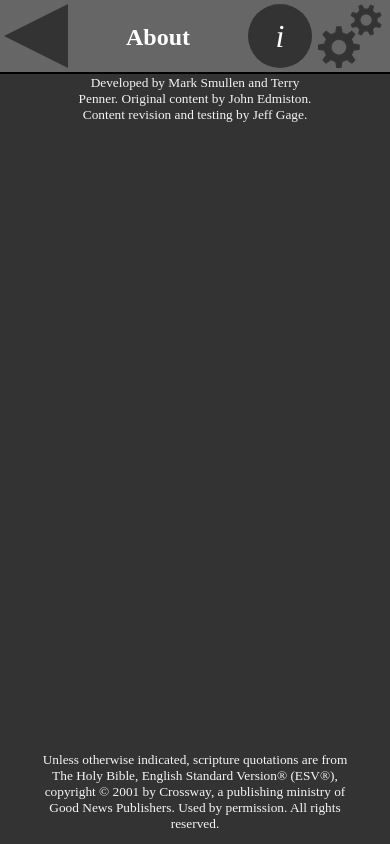
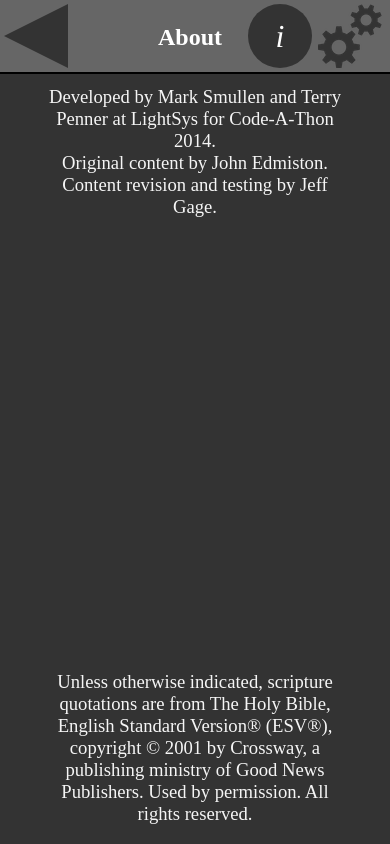
Before and after one commit to johnedmiston/How-to-Become-a-Christian, a plain HTML site: page www/about.html in a window 390 px wide. Drawn offline with Linux system fonts and the light colour scheme; some packages are replaced by stand-ins of ours.

Commit message:
Reformat about page, change version number.
The about page was too hard to read, so now it's better. Also, the app is
listed as version 1.0.0 now.

```diff
--- a/config.xml
+++ b/config.xml
@@ -1,5 +1,5 @@
 <?xml version='1.0' encoding='utf-8'?>
-<widget id="org.globalchristians.H2BaC" version="0.1.0" xmlns="http://www.w3.org/ns/widgets" xmlns:cdv="http://cordova.apache.org/ns/1.0">
+<widget id="org.globalchristians.H2BaC" version="1.0.0" xmlns="http://www.w3.org/ns/widgets" xmlns:cdv="http://cordova.apache.org/ns/1.0">
     <name>H2BAC</name>
     <description>
         An app that explains how to become a Christian, and what it means to be a Christian.
--- a/www/about.html
+++ b/www/about.html
@@ -34,17 +34,17 @@
 		    </div>
 		</div>
 
-	    <div style="position: fixed; top: 70px; left: 20%; width: 60%;">
-			<p style="margin: auto; margin-top: 2%; color: whitesmoke; text-align: center; font-size: 10pt;">
-				Developed by Mark Smullen and Terry Penner. Original content by John Edmiston. Content revision and testing by Jeff Gage.
+	    <div class="developer-credit">
+			<p class="developer-credit-text">
+				Developed by Mark Smullen and Terry Penner at LightSys for Code-A-Thon 2014.</br>
+				Original content by John Edmiston.</br>
+				Content revision and testing by Jeff Gage.
 			</p>
 	    </div>
-	    <div style="position: fixed; bottom: 0; width: 100%; max-height: 100%;">
-			<div style="float: left; margin-bottom: 3%; margin-left: 10%; width: 80%;">
-				<p style="margin: auto; color: whitesmoke; text-align: center; font-size: 10pt;">
-				Unless otherwise indicated, scripture quotations are from The Holy Bible, English Standard Version&reg; (ESV&reg;), copyright &copy; 2001 by Crossway, a publishing ministry of Good News Publishers. Used by permission. All rights reserved.
-				</p>
-			</div>
+	    <div class="scripture-credit">
+			<p class="scripture-credit-text">
+			Unless otherwise indicated, scripture quotations are from The Holy Bible, English Standard Version&reg; (ESV&reg;), copyright &copy; 2001 by Crossway, a publishing ministry of Good News Publishers. Used by permission. All rights reserved.
+			</p>
 	    </div>
 	</body>
 </html>
--- a/www/css/about.css
+++ b/www/css/about.css
@@ -15,3 +15,34 @@
     margin:0px;
     padding:0px;
 }
+
+.developer-credit {
+	position: fixed;
+	top: 70px;
+	left: 10%;
+	width: 80%;
+}
+
+.developer-credit-text {
+	margin: auto;
+	margin-top: 5%;
+	color: whitesmoke;
+	text-align: center;
+	font-size: 14pt;
+}
+
+.scripture-credit {
+	position: fixed;
+	bottom: 0px;
+	width: 80%;
+	margin-bottom: 5%;
+	left: 10%;
+	max-height: 100%;
+}
+
+.scripture-credit-text {
+	margin: auto;
+	color: whitesmoke;
+	text-align: center;
+	font-size: 14pt;
+}
--- a/www/css/menu.css
+++ b/www/css/menu.css
@@ -40,13 +40,15 @@
 	border-top: 32px solid transparent;
 	border-bottom: 32px solid transparent;
 	border-right: 64px solid #333;
+	margin-right: 64px;
 }
 
 #backbuttonplaceholder {
 	float: left;
 
-		width: 128px;
+	width: 64px;
 	height: 64px;
+	margin-right: 64px;
 }
 
 #topmenu {
@@ -99,14 +101,12 @@
 #menudropdown {
     position: absolute;
     top: 73px;
-    right: 0px;
+    right: 5px;
 	z-index: 2;
-
 
 	border: 1px solid black;
 	border-bottom-left-radius: 15px;
 	border-top: 0;
-
 
 	width: 76px;
 	height: 30px;
```
Lines whose indentation alone changed are shown as unchanged.
